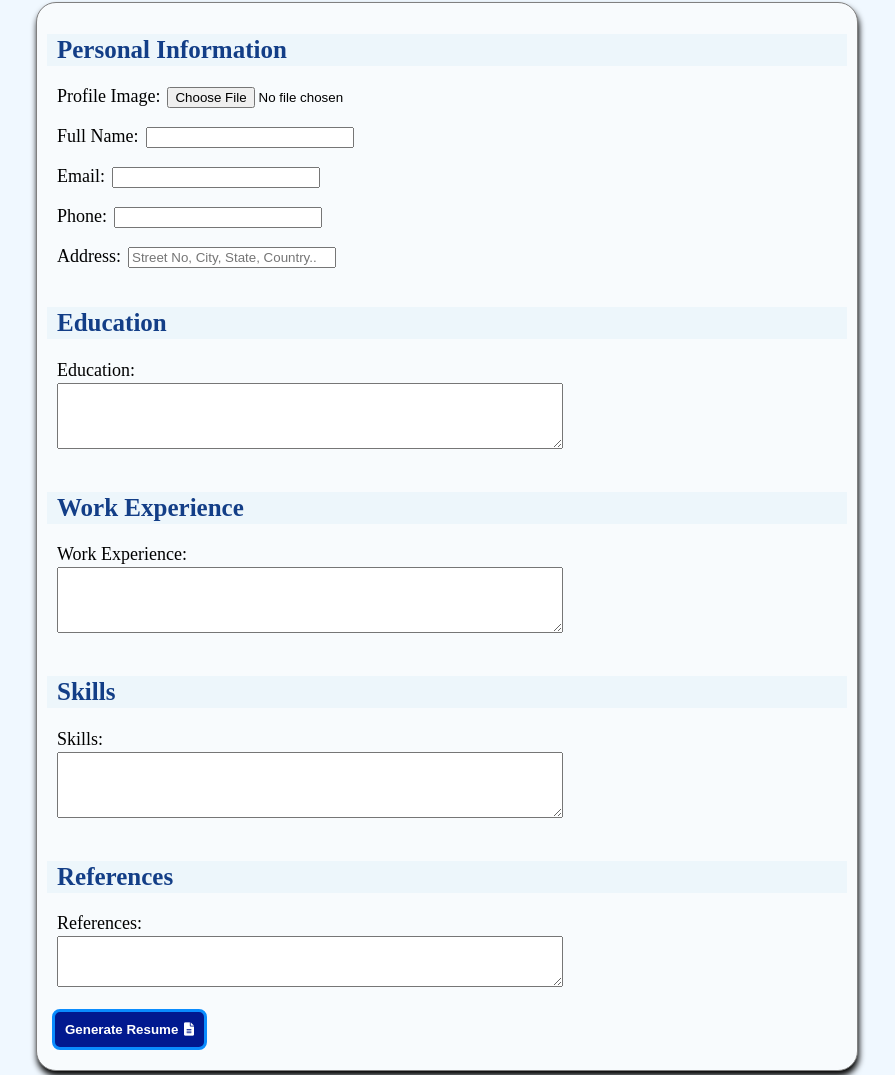
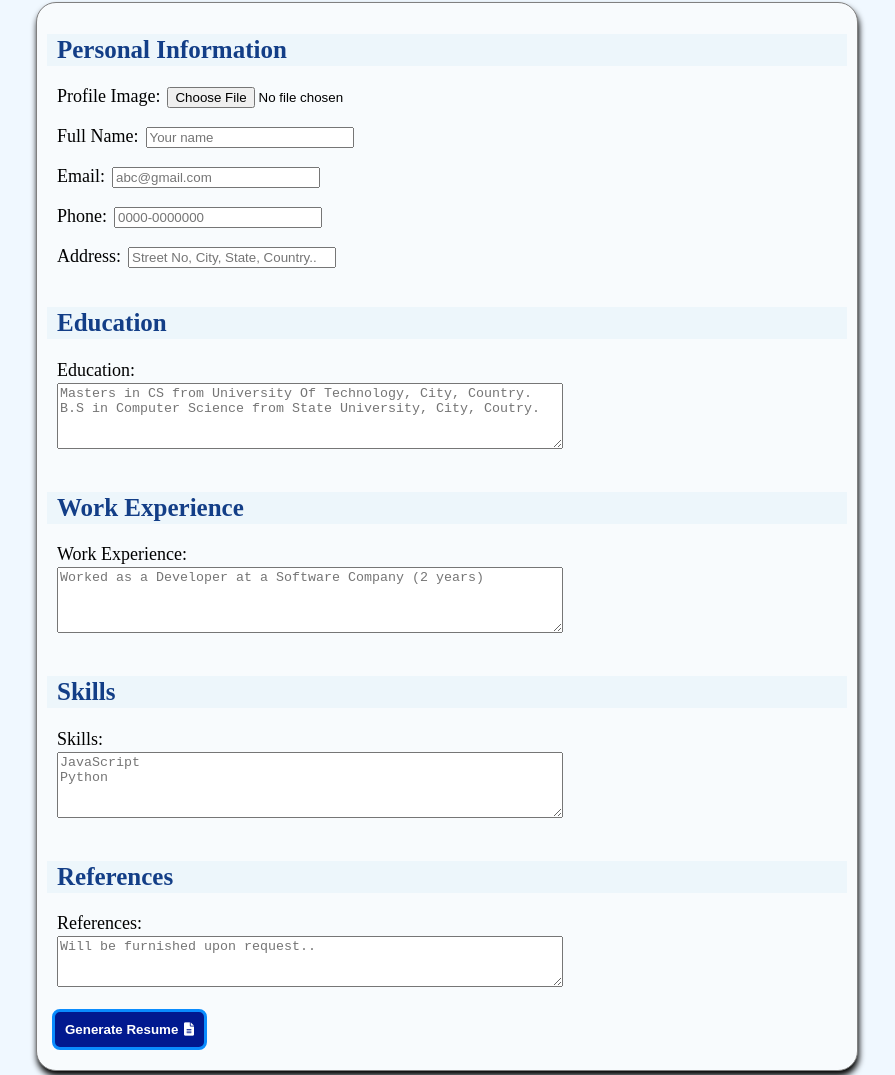
Before and after one commit to Fatima367/Interactive_Resume_Hackathon, a plain HTML site: page ResumeBuilder/index.html in a window 1280 px wide. Shown: the part 121-1196 px from the top of the page, without its empty margins (193-1088 px from the left). Drawn offline with Linux system fonts and the light colour scheme.

Commit message:
milestones

```diff
--- a/ResumeBuilder/index.html
+++ b/ResumeBuilder/index.html
@@ -35,13 +35,30 @@
         <br />
 
         <label>Full Name:</label>
-        <input type="text" id="fullname" name="fullname" required /><br /><br />
+        <input
+          type="text"
+          id="fullname"
+          name="fullname"
+          placeholder="Your name"
+          required
+        /><br /><br />
 
         <label>Email:</label>
-        <input type="email" id="email" name="email" required /><br /><br />
+        <input
+          type="email"
+          id="email"
+          name="email"
+          placeholder="abc@gmail.com"
+        /><br /><br />
 
         <label>Phone:</label>
-        <input type="text" id="phone" name="phone" maxlength="12" /><br /><br />
+        <input
+          type="text"
+          id="phone"
+          name="phone"
+          maxlength="12"
+          placeholder="0000-0000000"
+        /><br /><br />
 
         <label>Address:</label>
         <input
@@ -60,6 +77,8 @@
           name="education"
           rows="4"
           cols="50"
+          placeholder="Masters in CS from University Of Technology, City, Country.
+B.S in Computer Science from State University, City, Coutry."
           required
         ></textarea
         ><br /><br />
@@ -72,6 +91,7 @@
           name="workExperience"
           rows="4"
           cols="50"
+          placeholder="Worked as a Developer at a Software Company (2 years)"
           required
         ></textarea
         ><br /><br />
@@ -85,13 +105,22 @@
           rows="4"
           cols="50"
           required
+          placeholder="JavaScript
+Python"
         ></textarea
         ><br /><br />
 
         <h2>References</h2>
 
         <label> References:</label><br />
-        <textarea id="ref" name="ref" rows="3" cols="50"></textarea><br /><br />
+        <textarea
+          id="ref"
+          name="ref"
+          rows="3"
+          cols="50"
+          placeholder="Will be furnished upon request.."
+        ></textarea
+        ><br /><br />
 
         <button id="generatebtn" type="submit">
           Generate Resume
--- a/ResumeBuilder/style.css
+++ b/ResumeBuilder/style.css
@@ -125,6 +125,7 @@ textarea {
   align-items: center;
   justify-content: center;
   margin-bottom: 20px;
+  margin-top: -3%;
 }
 
 .endtext {
```
